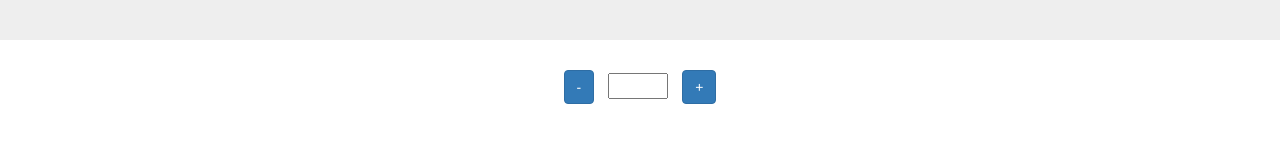
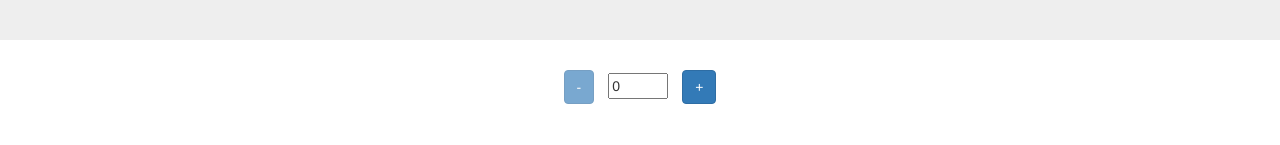
Before and after one commit to Alice-Rez/Angular-basic-counter, an Angular app: page / in a window 1280 px wide. Shown: the part 155-300 px from the top of the page. Built offline with nearby package versions, Linux system fonts and the light colour scheme.

Commit message:
counter works

```diff
--- a/src/app/app.module.ts
+++ b/src/app/app.module.ts
@@ -3,6 +3,7 @@ import { NgModule } from '@angular/core';
 
 import { AppComponent } from './app.component';
 import { CounterComponent } from './counter/counter.component';
+import { FormsModule } from '@angular/forms';
 
 @NgModule({
   declarations: [
@@ -10,7 +11,8 @@ import { CounterComponent } from './counter/counter.component';
     CounterComponent
   ],
   imports: [
-    BrowserModule
+    BrowserModule,
+    FormsModule
   ],
   providers: [],
   bootstrap: [AppComponent]
--- a/src/app/counter/counter.component.html
+++ b/src/app/counter/counter.component.html
@@ -1,5 +1,17 @@
 <div class="container text-center">
-  <button class="btn btn-primary mx-3">-</button>
-  <input type="text" />
-  <button class="btn btn-primary mx-3">+</button>
+  <button
+    class="btn btn-primary mx-3"
+    (click)="changeCounter(-1)"
+    [disabled]="counterValue <= 0"
+  >
+    -
+  </button>
+  <input type="text" [(ngModel)]="counterValue" />
+  <button
+    class="btn btn-primary mx-3"
+    (click)="changeCounter(1)"
+    [disabled]="counterValue >= 10"
+  >
+    +
+  </button>
 </div>
--- a/src/app/counter/counter.component.ts
+++ b/src/app/counter/counter.component.ts
@@ -7,6 +7,13 @@ import { Component, OnInit } from '@angular/core';
 })
 export class CounterComponent implements OnInit {
 
+  //why two-way binding does not work when I had value number and not string? Because of types?
+  counterValue:number=0;
+
+  changeCounter(value:number){
+    this.counterValue = this.counterValue+value
+  }
+
   constructor() { }
 
   ngOnInit(): void {
```
